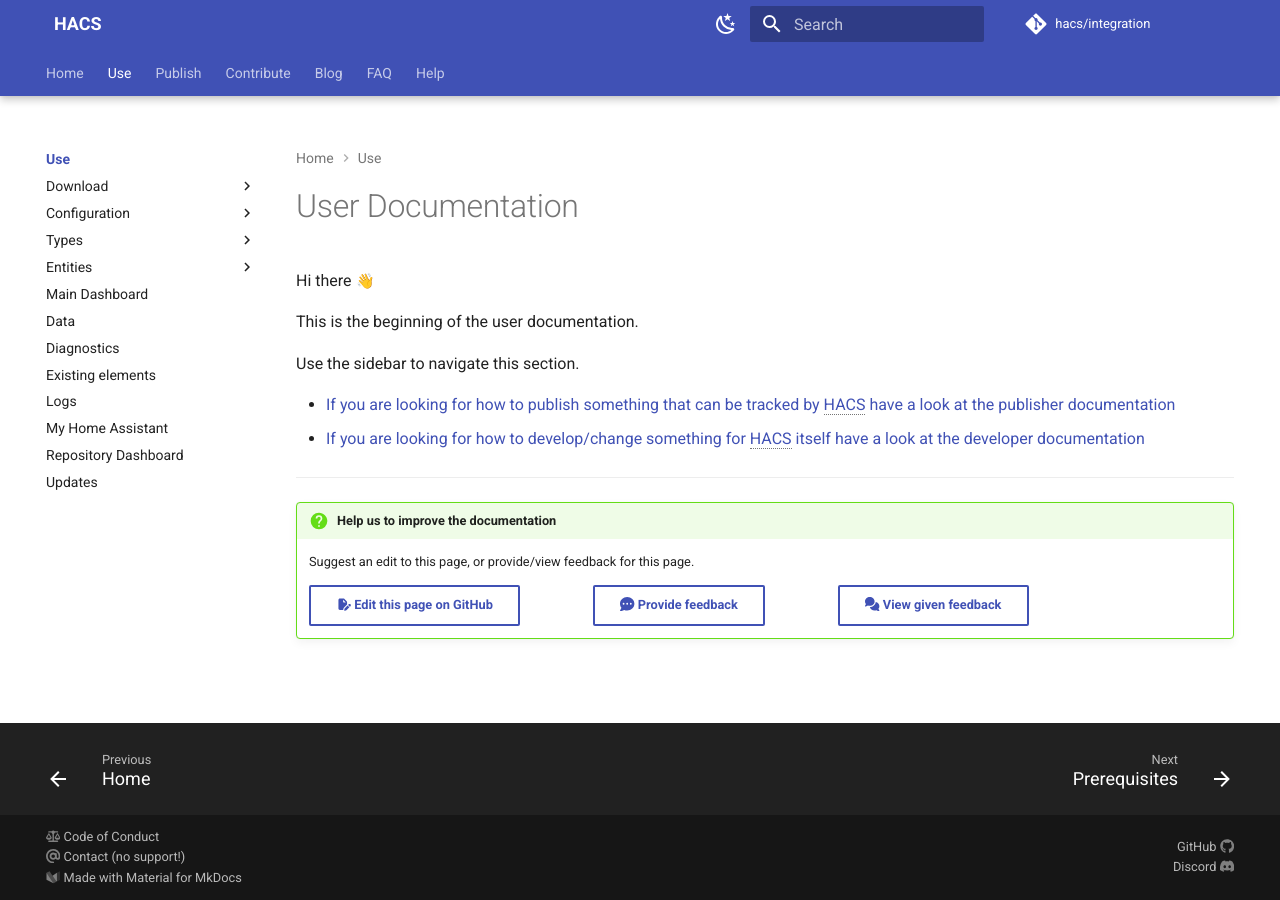
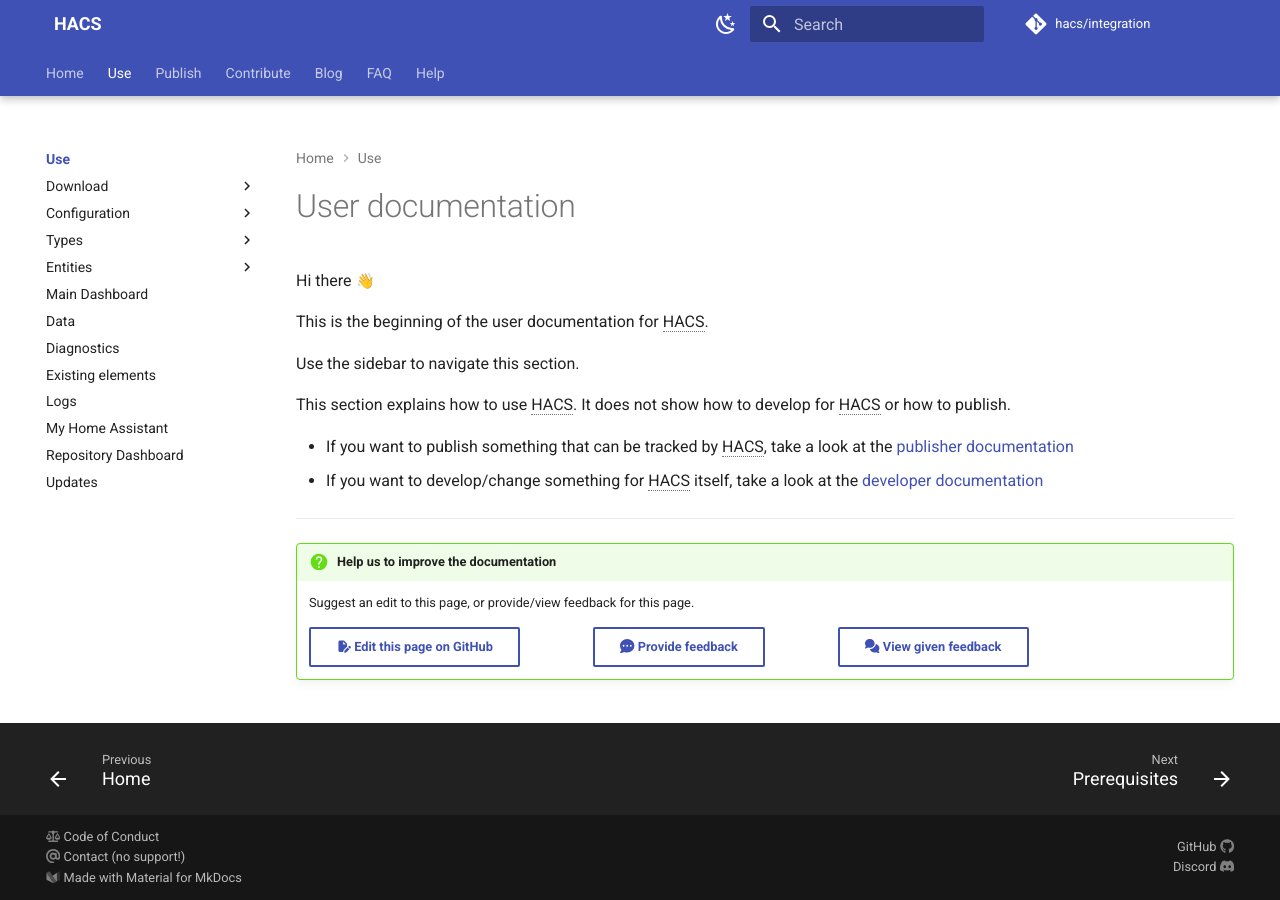
Before and after one commit to hacs/documentation, an MkDocs documentation site: the page built from source/docs/use/index.md, in a window 1280 px wide. Built offline with MkDocs 1.6.1 and Material for MkDocs 9.7.7, drawn with Linux system fonts in a browser that asks for light colours; emoji names are drawn with the system emoji font; plug-ins that fetch from the network failed and are left out; comment, search, counter and statistics services are not loaded.

Commit message:
User docs landing page: tiny tweak (#476)
* User docs landing page: tiny tweak

* Update source/docs/use/index.md

Co-authored-by: coderabbitai[bot] <136622811+coderabbitai[bot]@users.noreply.github.com>

---------

Co-authored-by: coderabbitai[bot] <136622811+coderabbitai[bot]@users.noreply.github.com>

```diff
--- a/source/docs/use/index.md
+++ b/source/docs/use/index.md
@@ -1,12 +1,14 @@
 ---
-title: User Documentation
+title: User documentation
 description: 'Everything HACS for users.'
 ---
 Hi there :wave:
 
-This is the beginning of the user documentation.
+This is the beginning of the user documentation for HACS.
 
 Use the sidebar to navigate this section.
 
-- [If you are looking for how to publish something that can be tracked by HACS have a look at the publisher documentation](/docs/publish/index.md)
-- [If you are looking for how to develop/change something for HACS itself have a look at the developer documentation](/docs/contribute/index.md)
+This section explains how to use HACS. It does not show how to develop for HACS or how to publish.
+
+- If you want to publish something that can be tracked by HACS, take a look at the [publisher documentation](/docs/publish/index.md)
+- If you want to develop/change something for HACS itself, take a look at the [developer documentation](/docs/contribute/index.md)
```
